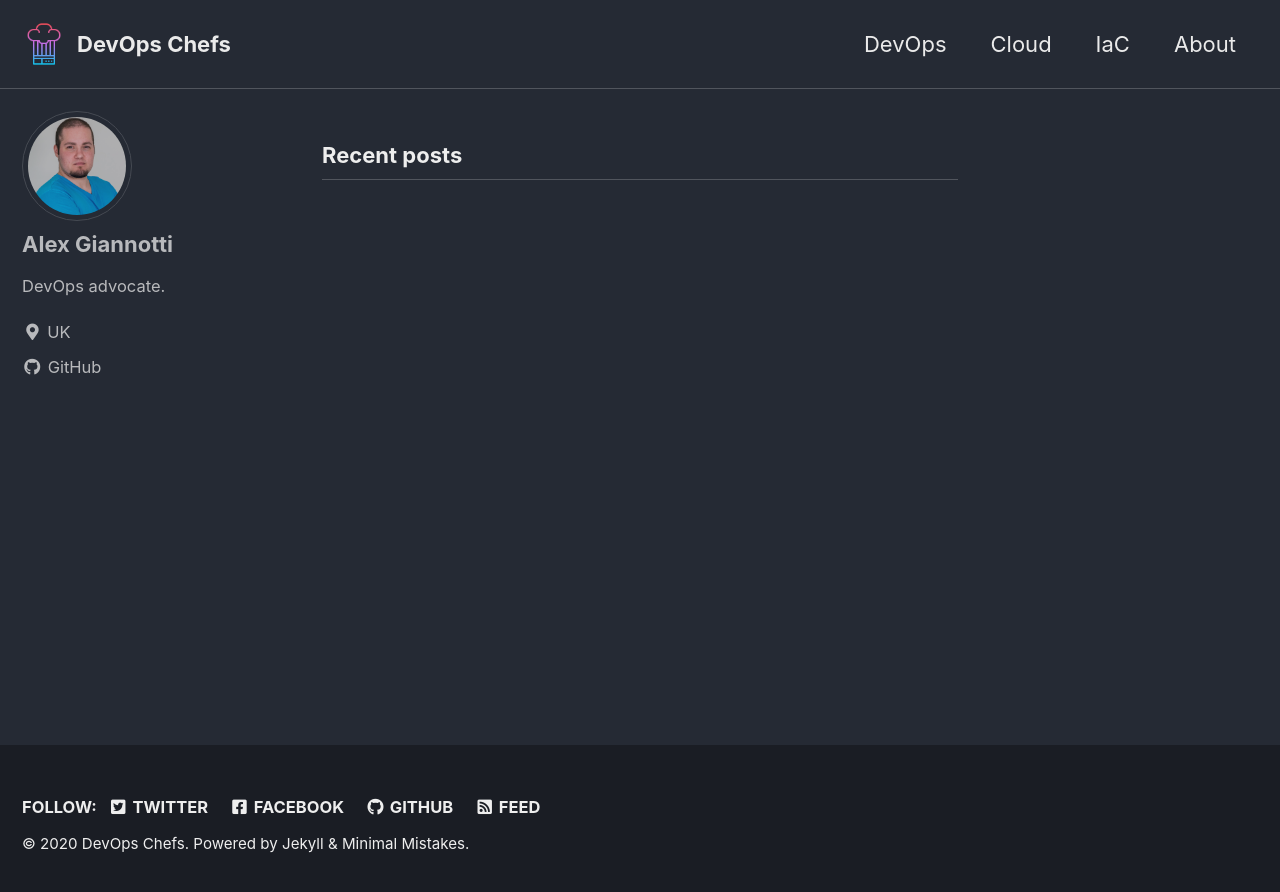
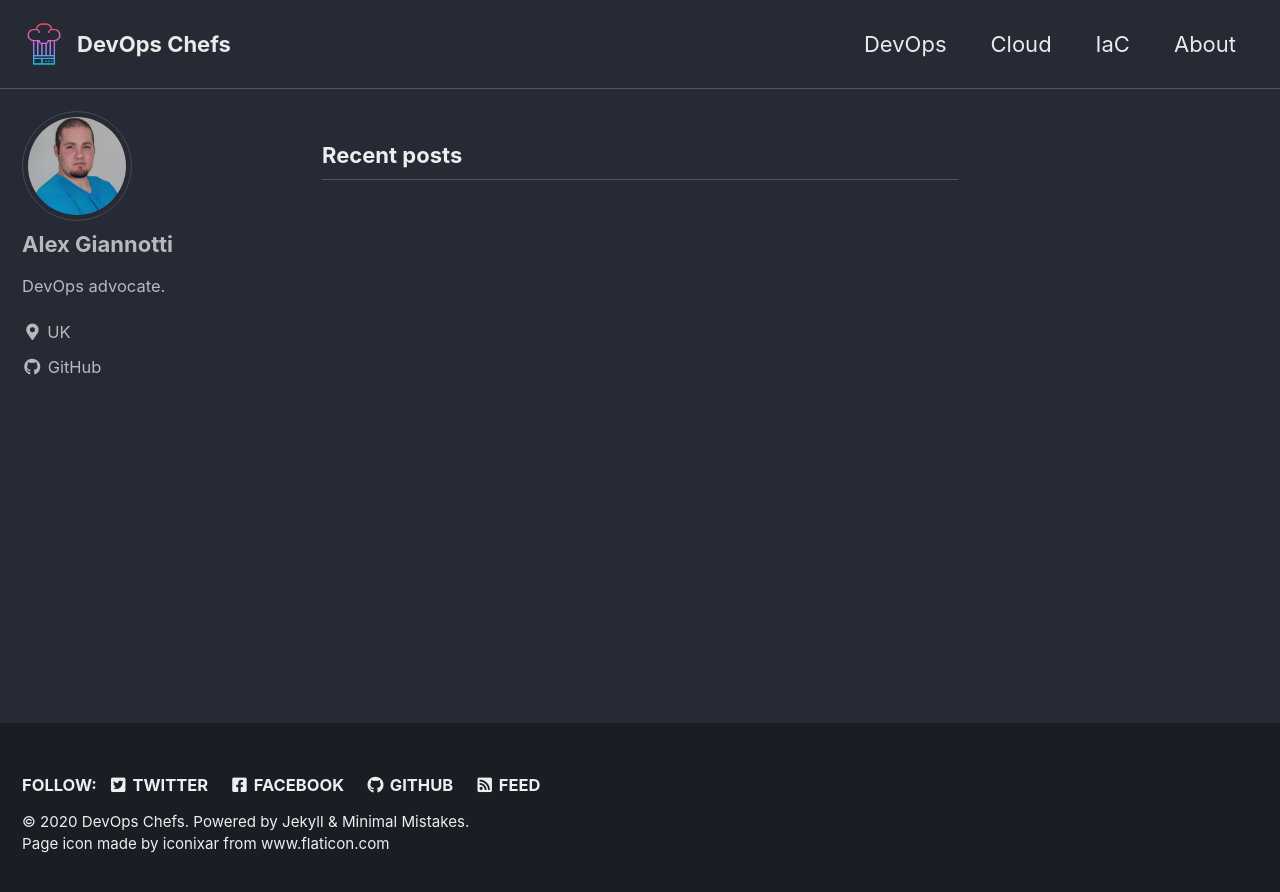
Before and after one commit to devopschefs/blog, a Jekyll site: the page built from index.html, in a window 1280 px wide. Shown: the top 892 px of the page. Built offline with Jekyll 4.4.1, drawn with Linux system fonts in a browser that asks for light colours; cached includes are drawn as plain includes; the list of posts is cut into pages by our own code.

Commit message:
feat: adding page icon link and creator

```diff
--- a/_includes/footer.html
+++ b/_includes/footer.html
@@ -17,3 +17,5 @@
 </div>
 
 <div class="page__footer-copyright">&copy; {{ site.time | date: '%Y' }} {{ site.name | default: site.title }}. {{ site.data.ui-text[site.locale].powered_by | default: "Powered by" }} <a href="https://jekyllrb.com" rel="nofollow">Jekyll</a> &amp; <a href="https://mademistakes.com/work/minimal-mistakes-jekyll-theme/" rel="nofollow">Minimal Mistakes</a>.</div>
+
+<div class="page__footer-copyright">Page icon made by <a href="https://www.flaticon.com/authors/iconixar" title="iconixar">iconixar</a> from <a href="https://www.flaticon.com/" title="Flaticon">www.flaticon.com</a></div>
```
